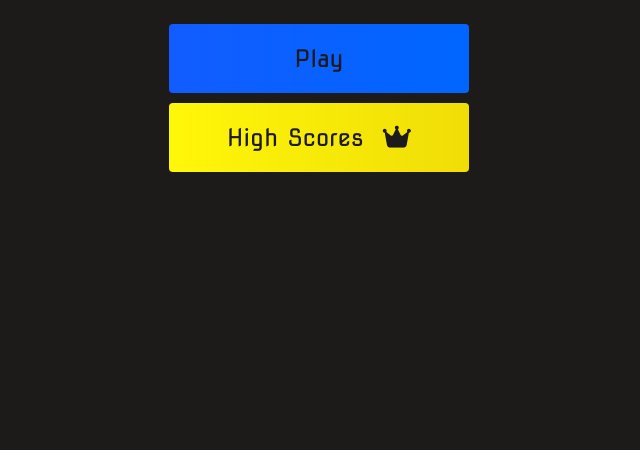
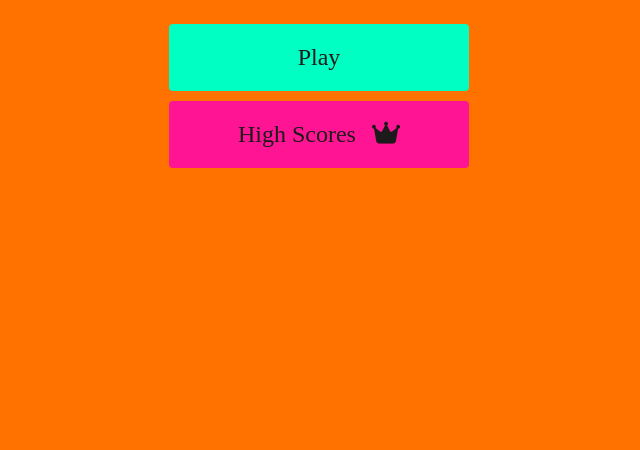
Before and after one commit to Shiho317/CICCC-0304, a plain HTML site: page index.html in a window 1280 px wide. Shown: the part 350-800 px from the top of the page, without its empty margins (321-961 px from the left). Drawn offline with Linux system fonts and the light colour scheme.

Commit message:
some colour changes and font and borders

```diff
--- a/game.css
+++ b/game.css
@@ -6,7 +6,7 @@ body {
   display: flex;
   margin-bottom: 0.8rem;
   width: 100%;
-  border-radius: 4px;
+  border-radius: 20px;
   background: rgb(18, 93, 255);
   font-size: 3rem;
   min-width: 80rem;
--- a/highscores.css
+++ b/highscores.css
@@ -10,4 +10,5 @@ body {
 .high-score {
   font-size: 2.8rem;
   margin-bottom: 0.5rem;
+
 }
--- a/style.css
+++ b/style.css
@@ -1,7 +1,7 @@
 @import url("https://fonts.googleapis.com/css2?family=Nova+Square&display=swap");
 
 :root {
-  background-color: rgb(29, 26, 26);
+  background-color: #ff7200;
 }
 
 * {
@@ -9,7 +9,7 @@
   margin: 0;
   padding: 0;
   font-size: 62.5%;
-  font-family: "Nova Square", cursive;
+  font-family: bookman oldsyle;
 }
 
 h1 {
@@ -32,6 +32,7 @@ h2 {
   max-width: 80rem;
   margin: 0 auto;
   padding: 2rem;
+  border-radius: 10px;
 }
 
 .flex-column {
@@ -66,8 +67,8 @@ h2 {
   color: rgb(28, 26, 26);
   background: linear-gradient(
     90deg,
-    rgb(18, 92, 255) 0%,
-    rgb(0, 102, 255) 100%
+    #00ffc3 0%,
+    #00ffc3 100%
   );
   border-radius: 4px;
 }
@@ -88,8 +89,8 @@ h2 {
 #highscore-btn {
   background: linear-gradient(
     90deg,
-    rgb(255, 247, 9) 0%,
-    rgb(240, 221, 6) 100%
+    #FF1493 0%,
+    #FF1493 100%
   );
 }
 
```
